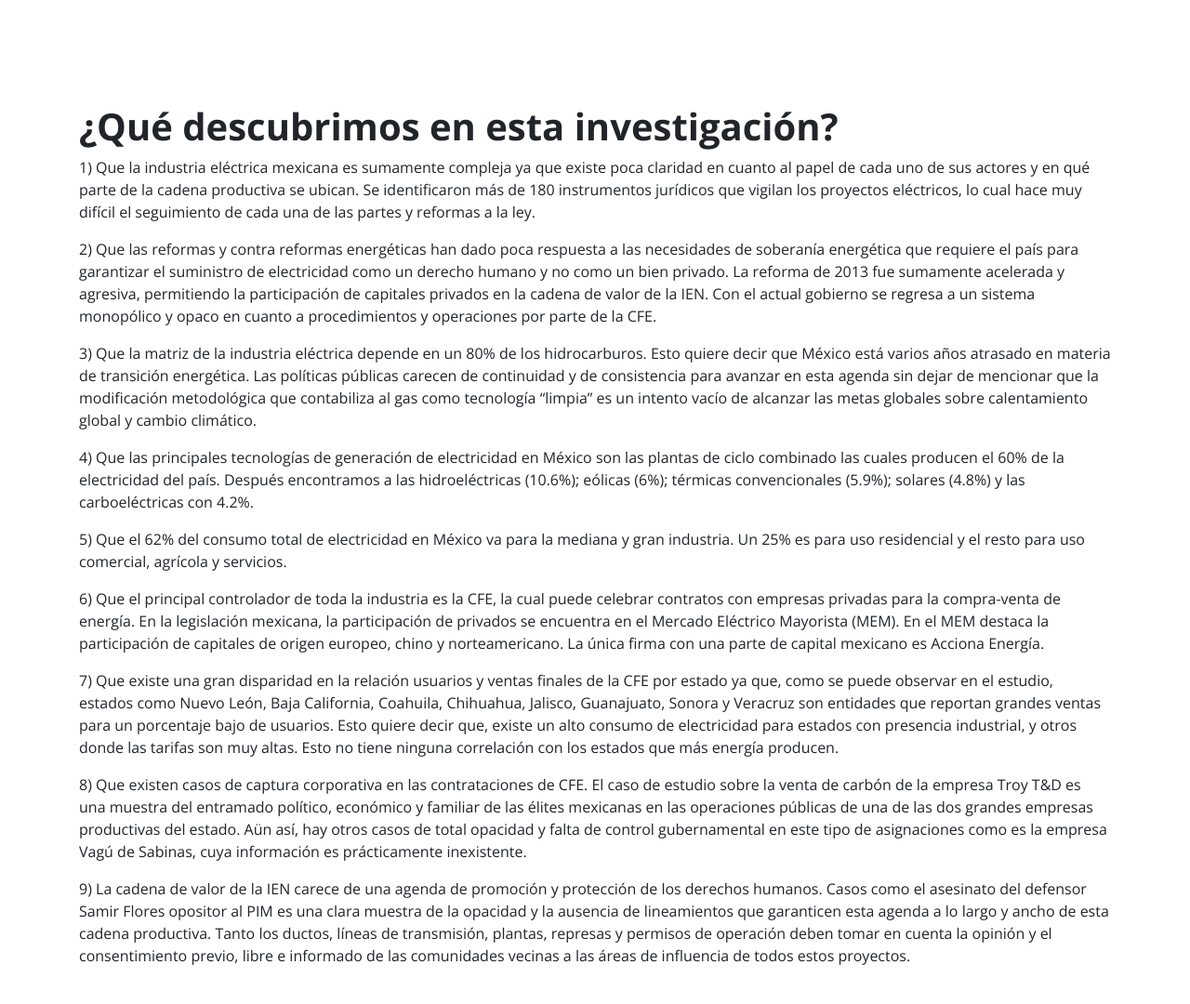
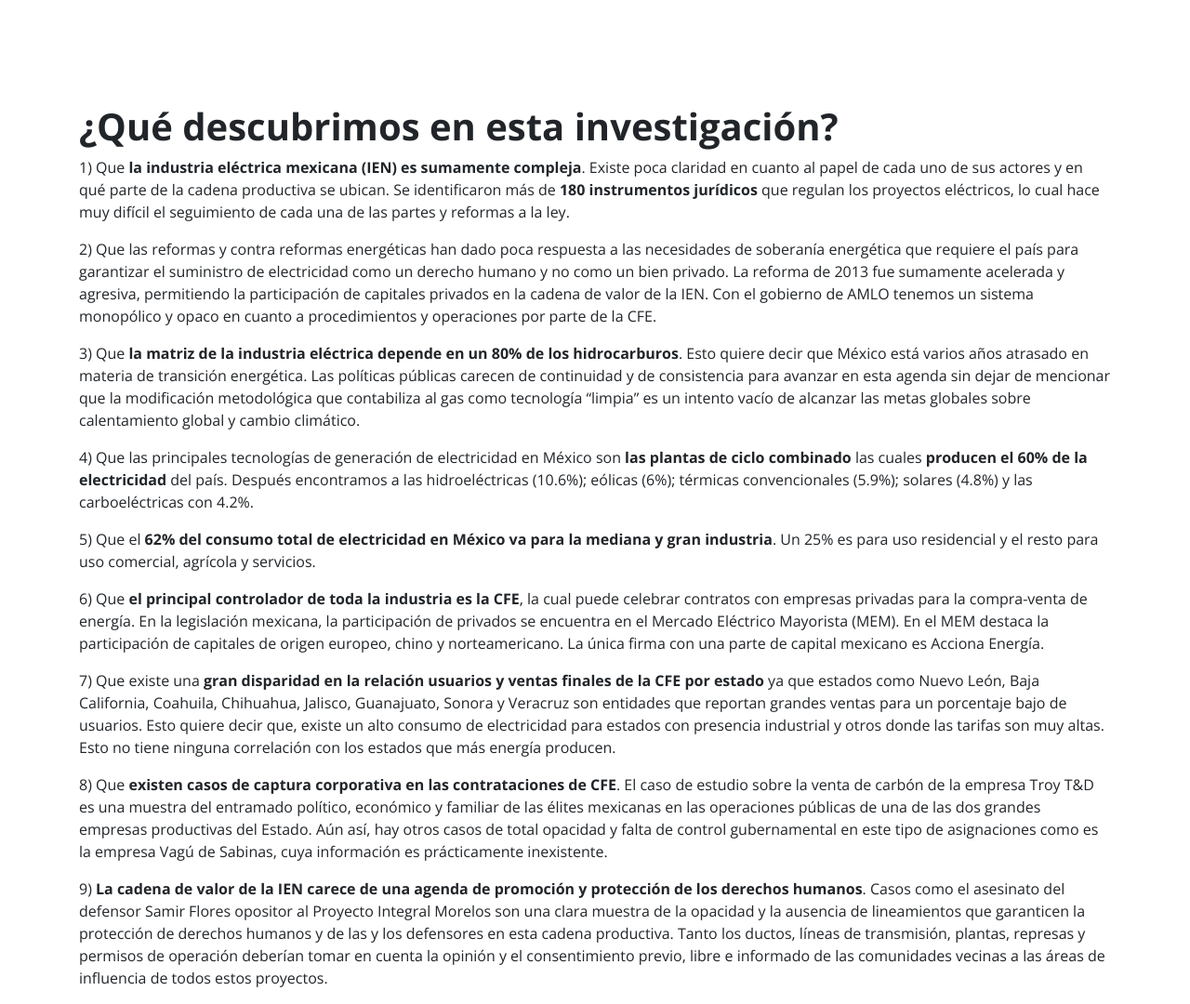
Before and after one commit to ProjectPODER/quien-es-quien-en-la-ien, a Jekyll site: the page built from 7-descubrimientos.md, in a window 1280 px wide. Shown: the whole page at 93% size. Built offline with Jekyll 4.4.1, drawn with Linux system fonts in a browser that asks for light colours; before the commit the page ends 1056 px from its top, so only the background shows below that.

Commit message:
Update 7-descubrimientos.md

```diff
--- a/7-descubrimientos.md
+++ b/7-descubrimientos.md
@@ -6,20 +6,20 @@ permalink: /que-descubrimos-en-esta-investigación/
 
 # ¿Qué descubrimos en esta investigación?
 
-1) Que la industria eléctrica mexicana es sumamente compleja ya que existe poca claridad en cuanto al papel de cada uno de sus actores y en qué parte de la cadena productiva se ubican. Se identificaron más de 180 instrumentos jurídicos que vigilan los proyectos eléctricos, lo cual hace muy difícil el seguimiento de cada una de las partes y reformas a la ley.
+1) Que **la industria eléctrica mexicana (IEN) es sumamente compleja**. Existe poca claridad en cuanto al papel de cada uno de sus actores y en qué parte de la cadena productiva se ubican. Se identificaron más de **180 instrumentos jurídicos** que regulan los proyectos eléctricos, lo cual hace muy difícil el seguimiento de cada una de las partes y reformas a la ley.
 
-2) Que las reformas y contra reformas energéticas han dado poca respuesta a las necesidades de soberanía energética que requiere el país para garantizar el suministro de electricidad como un derecho humano y no como un bien privado. La reforma de 2013 fue sumamente acelerada y agresiva, permitiendo la participación de capitales privados en la cadena de valor de la IEN. Con el actual gobierno se regresa a un sistema monopólico y opaco en cuanto a procedimientos y operaciones por parte de la CFE.
+2) Que las reformas y contra reformas energéticas han dado poca respuesta a las necesidades de soberanía energética que requiere el país para garantizar el suministro de electricidad como un derecho humano y no como un bien privado. La reforma de 2013 fue sumamente acelerada y agresiva, permitiendo la participación de capitales privados en la cadena de valor de la IEN. Con el gobierno de AMLO tenemos un sistema monopólico y opaco en cuanto a procedimientos y operaciones por parte de la CFE.
 
-3) Que la matriz de la industria eléctrica depende en un 80% de los hidrocarburos. Esto quiere decir que México está varios años atrasado en materia de transición energética. Las políticas públicas carecen de continuidad y de consistencia para avanzar en esta agenda sin dejar de mencionar que la modificación metodológica que contabiliza al gas como tecnología "limpia" es un intento vacío de alcanzar las metas globales sobre calentamiento global y cambio climático.
+3) Que **la matriz de la industria eléctrica depende en un 80% de los hidrocarburos**. Esto quiere decir que México está varios años atrasado en materia de transición energética. Las políticas públicas carecen de continuidad y de consistencia para avanzar en esta agenda sin dejar de mencionar que la modificación metodológica que contabiliza al gas como tecnología "limpia" es un intento vacío de alcanzar las metas globales sobre calentamiento global y cambio climático.
 
-4) Que las principales tecnologías de generación de electricidad en México son las plantas de ciclo combinado las cuales producen el 60% de la electricidad del país. Después encontramos a las hidroeléctricas (10.6%); eólicas (6%); térmicas convencionales (5.9%); solares (4.8%) y las carboeléctricas con 4.2%.
+4) Que las principales tecnologías de generación de electricidad en México son **las plantas de ciclo combinado** las cuales **producen el 60% de la electricidad** del país. Después encontramos a las hidroeléctricas (10.6%); eólicas (6%); térmicas convencionales (5.9%); solares (4.8%) y las carboeléctricas con 4.2%.
 
-5) Que el 62% del consumo total de electricidad en México va para la mediana y gran industria. Un 25% es para uso residencial y el resto para uso comercial, agrícola y servicios.
+5) Que el **62% del consumo total de electricidad en México va para la mediana y gran industria**. Un 25% es para uso residencial y el resto para uso comercial, agrícola y servicios.
 
-6) Que el principal controlador de toda la industria es la CFE, la cual puede celebrar contratos con empresas privadas para la compra-venta de energía. En la legislación mexicana, la participación de privados se encuentra en el Mercado Eléctrico Mayorista (MEM). En el MEM destaca la participación de capitales de origen europeo, chino y norteamericano. La única firma con una parte de capital mexicano es Acciona Energía.
+6) Que **el principal controlador de toda la industria es la CFE**, la cual puede celebrar contratos con empresas privadas para la compra-venta de energía. En la legislación mexicana, la participación de privados se encuentra en el Mercado Eléctrico Mayorista (MEM). En el MEM destaca la participación de capitales de origen europeo, chino y norteamericano. La única firma con una parte de capital mexicano es Acciona Energía.
 
-7) Que existe una gran disparidad en la relación usuarios y ventas finales de la CFE por estado ya que, como se puede observar en el estudio, estados como Nuevo León, Baja California, Coahuila, Chihuahua, Jalisco, Guanajuato, Sonora y Veracruz son entidades que reportan grandes ventas para un porcentaje bajo de usuarios. Esto quiere decir que, existe un alto consumo de electricidad para estados con presencia industrial, y otros donde las tarifas son muy altas. Esto no tiene ninguna correlación con los estados que más energía producen.
+7) Que existe una **gran disparidad en la relación usuarios y ventas finales de la CFE por estado** ya que estados como Nuevo León, Baja California, Coahuila, Chihuahua, Jalisco, Guanajuato, Sonora y Veracruz son entidades que reportan grandes ventas para un porcentaje bajo de usuarios. Esto quiere decir que, existe un alto consumo de electricidad para estados con presencia industrial y otros donde las tarifas son muy altas. Esto no tiene ninguna correlación con los estados que más energía producen.
 
-8) Que existen casos de captura corporativa en las contrataciones de CFE. El caso de estudio sobre la venta de carbón de la empresa Troy T&D es una muestra del entramado político, económico y familiar de las élites mexicanas en las operaciones públicas de una de las dos grandes empresas productivas del estado. Aün así, hay otros casos de total opacidad y falta de control gubernamental en este tipo de asignaciones como es la empresa Vagú de Sabinas, cuya información es prácticamente inexistente.
+8) Que **existen casos de captura corporativa en las contrataciones de CFE**. El caso de estudio sobre la venta de carbón de la empresa Troy T&D es una muestra del entramado político, económico y familiar de las élites mexicanas en las operaciones públicas de una de las dos grandes empresas productivas del Estado. Aún así, hay otros casos de total opacidad y falta de control gubernamental en este tipo de asignaciones como es la empresa Vagú de Sabinas, cuya información es prácticamente inexistente.
 
-9) La cadena de valor de la IEN carece de una agenda de promoción y protección de los derechos humanos. Casos como el asesinato del defensor Samir Flores opositor al PIM es una clara muestra de la opacidad y la ausencia de lineamientos que garanticen esta agenda a lo largo y ancho de esta cadena productiva. Tanto los ductos, líneas de transmisión, plantas, represas y permisos de operación deben tomar en cuenta la opinión y el consentimiento previo, libre e informado de las comunidades vecinas a las áreas de influencia de todos estos proyectos.
+9) **La cadena de valor de la IEN carece de una agenda de promoción y protección de los derechos humanos**. Casos como el asesinato del defensor Samir Flores opositor al Proyecto Integral Morelos son una clara muestra de la opacidad y la ausencia de lineamientos que garanticen la protección de derechos humanos y de las y los defensores en esta cadena productiva. Tanto los ductos, líneas de transmisión, plantas, represas y permisos de operación deberían tomar en cuenta la opinión y el consentimiento previo, libre e informado de las comunidades vecinas a las áreas de influencia de todos estos proyectos.
```
